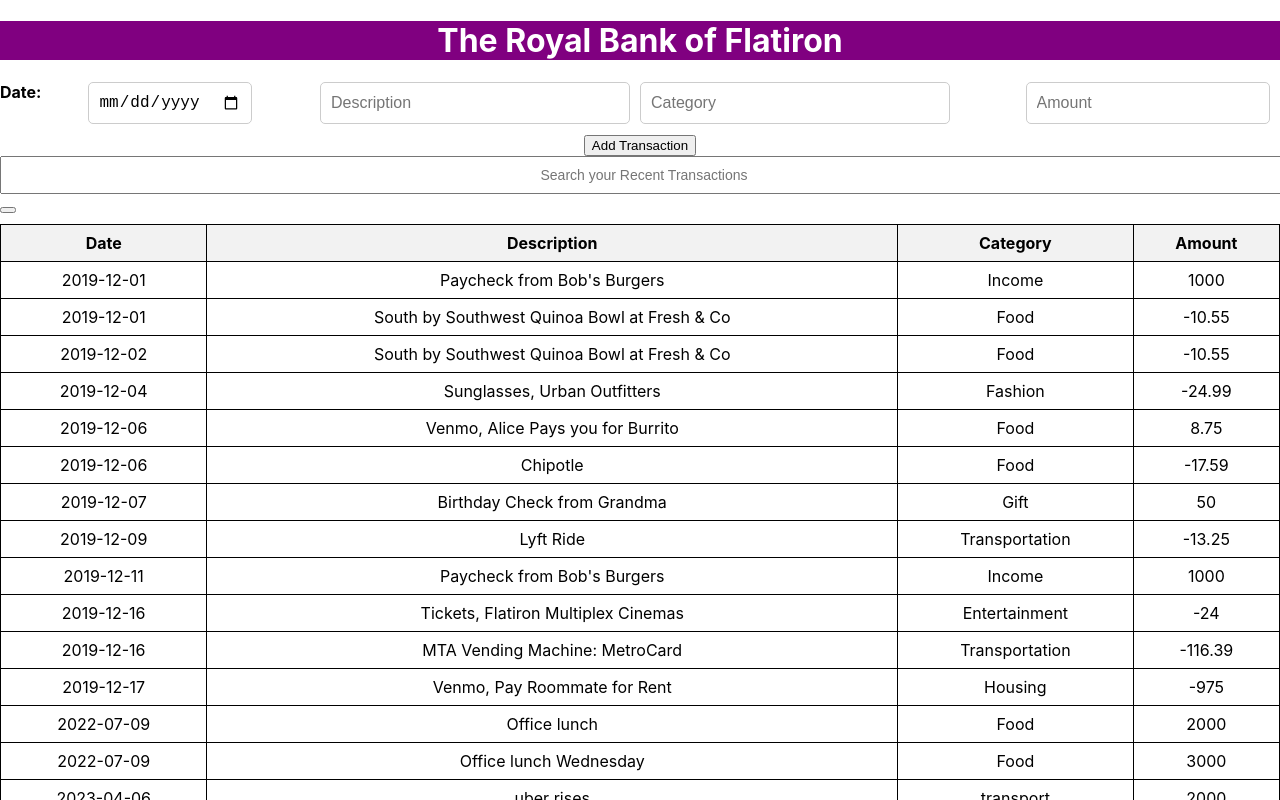
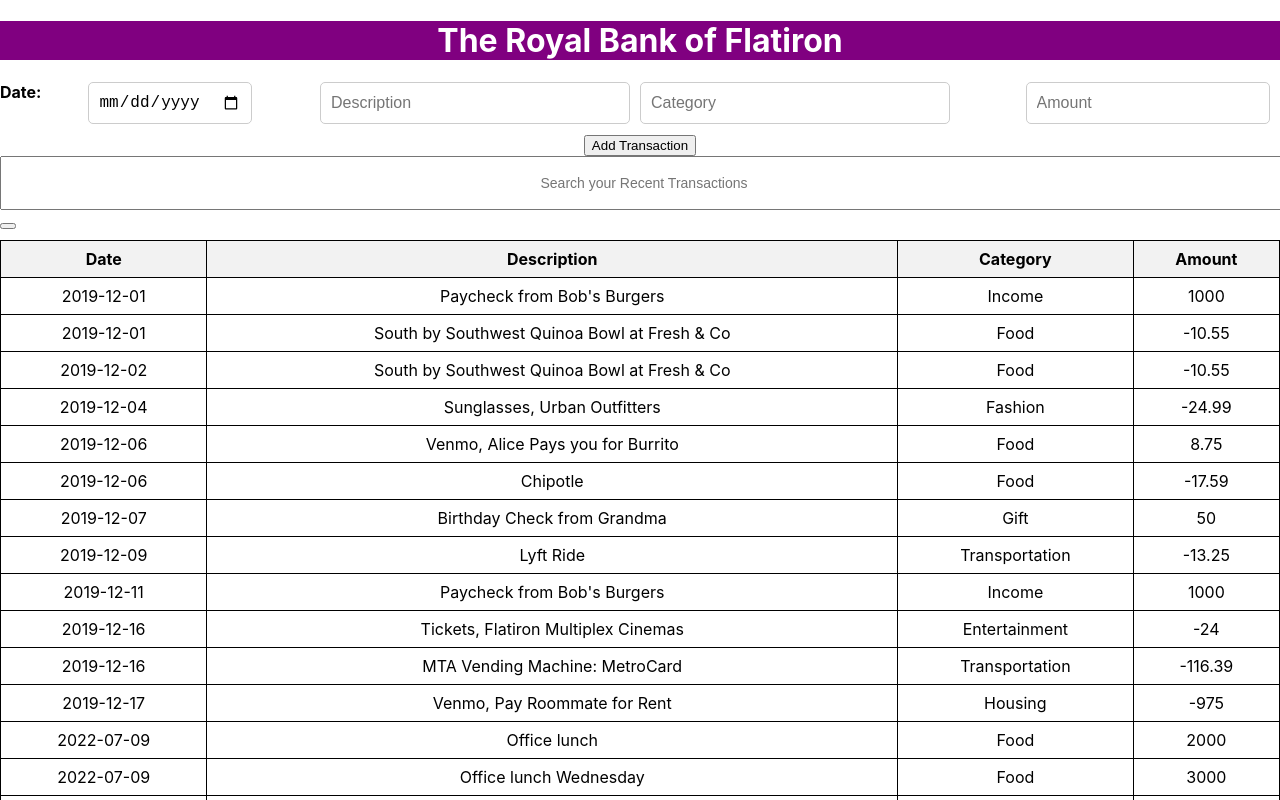
Before and after one commit to emilywairimu/flatiron-bank-app, a React (Create React App) app: page / in a window 1280 px wide. Shown: the top 800 px of the page. Built offline with nearby package versions, Linux system fonts and the light colour scheme; data requests are answered from the project's data file.

Commit message:
css edit

```diff
--- a/src/index.css
+++ b/src/index.css
@@ -19,9 +19,9 @@ code {
 }
 .search-bar {
   width: 100%;
-  height: 4vh;
+  height: 6vh;
   font-size: 14px;
-  color: #999;
+  color: black;
   text-align: center;
   /* padding: 10px; */
 }
```
